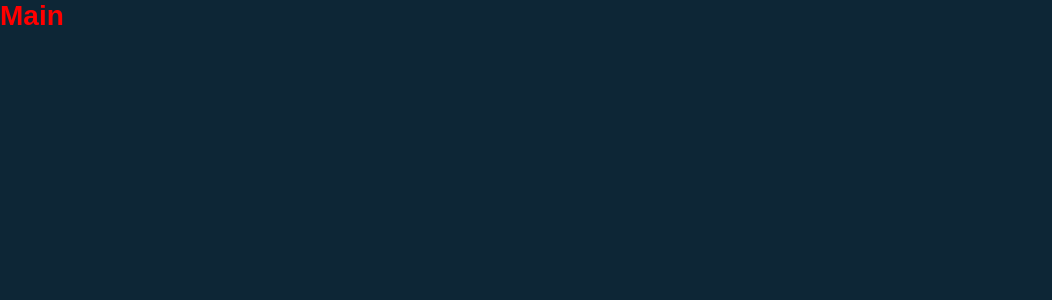
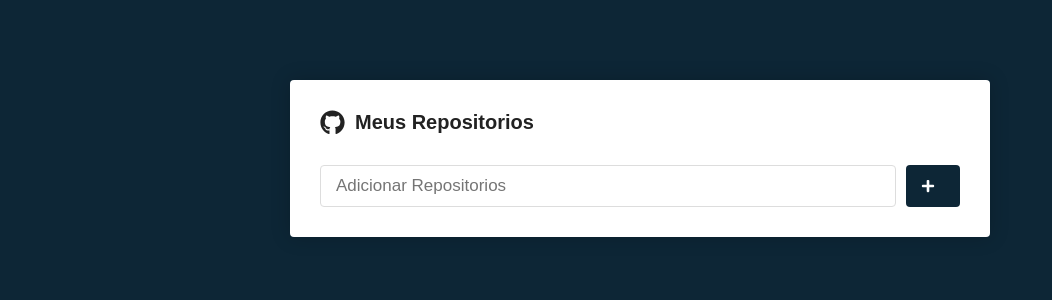
Before and after one commit to vdso10/repos, a React (Create React App) app: page / in a window 1280 px wide. Shown: the top 300 px of the page, without its empty margins (0-1052 px from the left). Built offline with nearby package versions, Linux system fonts and the light colour scheme.

Commit message:
Commit 2 - Estilizando o formulario

```diff
--- a/package.json
+++ b/package.json
@@ -8,6 +8,7 @@
     "@testing-library/user-event": "^13.5.0",
     "react": "^17.0.2",
     "react-dom": "^17.0.2",
+    "react-icons": "^4.3.1",
     "react-router-dom": "^6.2.2",
     "react-scripts": "5.0.0",
     "styled-components": "^5.3.5",
--- a/src/pages/Main/index.js
+++ b/src/pages/Main/index.js
@@ -1,12 +1,29 @@
 import React from 'react'
+import {FaGithub, FaPlus } from 'react-icons/fa'
 
-import { Title } from './styles'
+import { Container, Form, SubmitButton } from './styles'
 
 const Main = () => {
     return (
-      <Title>
-        Main
-      </Title>
+
+      <Container>
+
+        <h1>
+          <FaGithub size={25} />
+          Meus Repositorios
+        </h1>
+
+        <Form>
+          <input type='text' placeholder='Adicionar Repositorios' />
+
+          <SubmitButton>
+
+            <FaPlus color='#FFF' size={14} />
+
+          </SubmitButton>
+        </Form>
+
+      </Container>
     );
   }
 
--- a/src/pages/Main/styles.js
+++ b/src/pages/Main/styles.js
@@ -1,11 +1,49 @@
 import styled from 'styled-components'
 
-export const Title = styled.h1`
+export const Container = styled.div`
+    max-width: 700px;
+    background: #FFF;
+    border-radius: 4px ;
+    box-shadow: 0 0 20px rgba(0,0,0, 0.2);
+    padding: 30px;
+    margin: 80px auto;
 
-    color: #FF0000
+    h1{
+        font-size: 20px;
+        display: flex;
+        align-items: center;
+        flex-direction: row;
+    }
 
+    svg {
+        margin-right: 10px ;
+    }
 
+`;
 
+export const Form = styled.form`
+    margin-top: 30px;
+    display: flex;
+    flex-direction: row;
 
+    input {
+        flex: 1;
+        border: 1px solid #DDD;
+        padding: 10px 15px;
+        border-radius: 4px;
+        font-size: 17px;
+    }
 
-`
+`;
+
+export const SubmitButton = styled.button`
+    background: #0D2636;
+    border: 0;
+    border-radius: 4px;
+    margin-left: 10px;
+    padding: 0 15px;
+    display: flex;
+    justify-content: center;
+    align-items: center;
+
+`;
```
Also changed, not shown: 1 other file (tests, documents, lock files or other folders).
